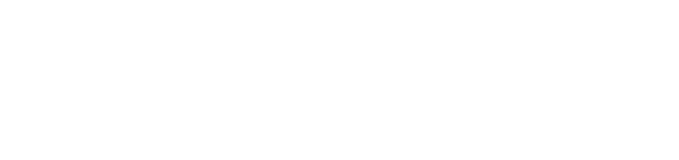
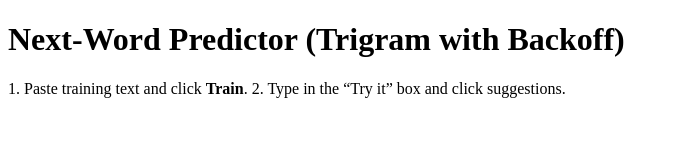
Before and after one commit to iancorbett/wordPredictor, a plain HTML site: page index.html in a window 1280 px wide. Shown: the whole page, without its empty margins (0-679 px from the left). Drawn offline with Linux system fonts and the light colour scheme.

Commit message:
create h1 and p where we provide instructions on how to use theapp

```diff
--- a/index.html
+++ b/index.html
@@ -7,6 +7,8 @@
     <link rel="stylesheet" href="style.css" />
 </head>
 <body>
+    <h1>Next-Word Predictor (Trigram with Backoff)</h1>
+    <p>1. Paste training text and click <b>Train</b>. 2. Type in the “Try it” box and click suggestions.</p>
 
 
     <script src="app.js"></script>
```
